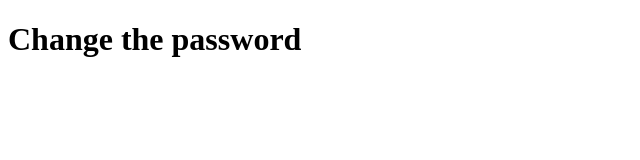
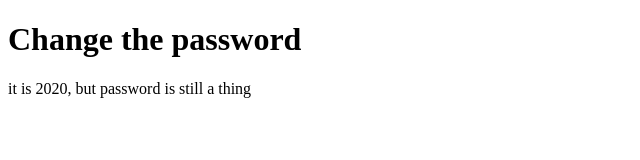
Before and after one commit to askarimohamadhossein/Q2-HW9, a plain HTML site: page index.html in a window 1280 px wide. Shown: the whole page, without its empty margins (0-640 px from the left). Drawn offline with Linux system fonts and the light colour scheme.

Commit message:
Description for password

```diff
--- a/index.html
+++ b/index.html
@@ -6,6 +6,9 @@
     <title>Document</title>
   </head>
   <body>
-    <h1>Change the password</h1>
+    <div>
+      <h1>Change the password</h1>
+      <p>it is 2020, but password is still a thing</p>
+    </div>
   </body>
 </html>
```
